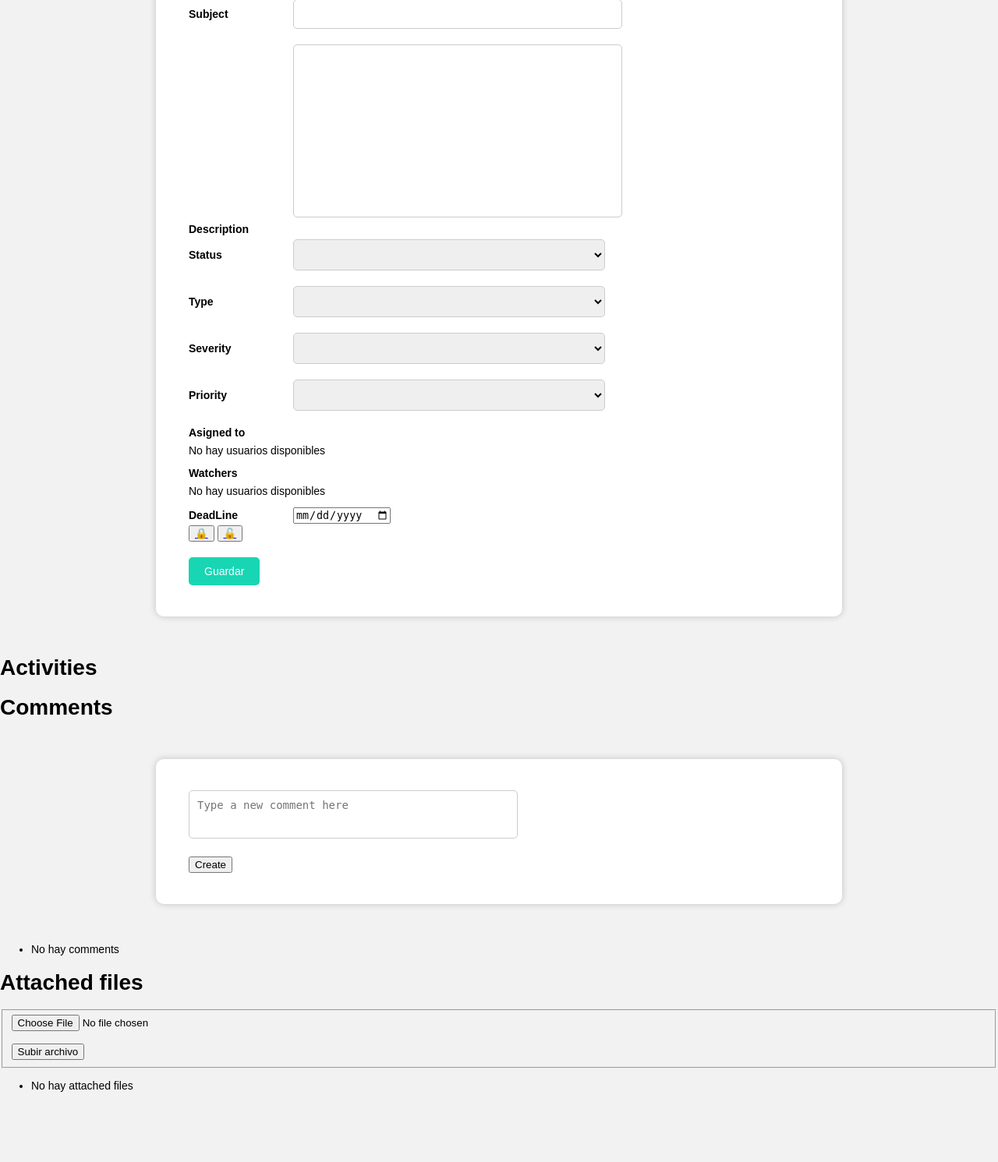
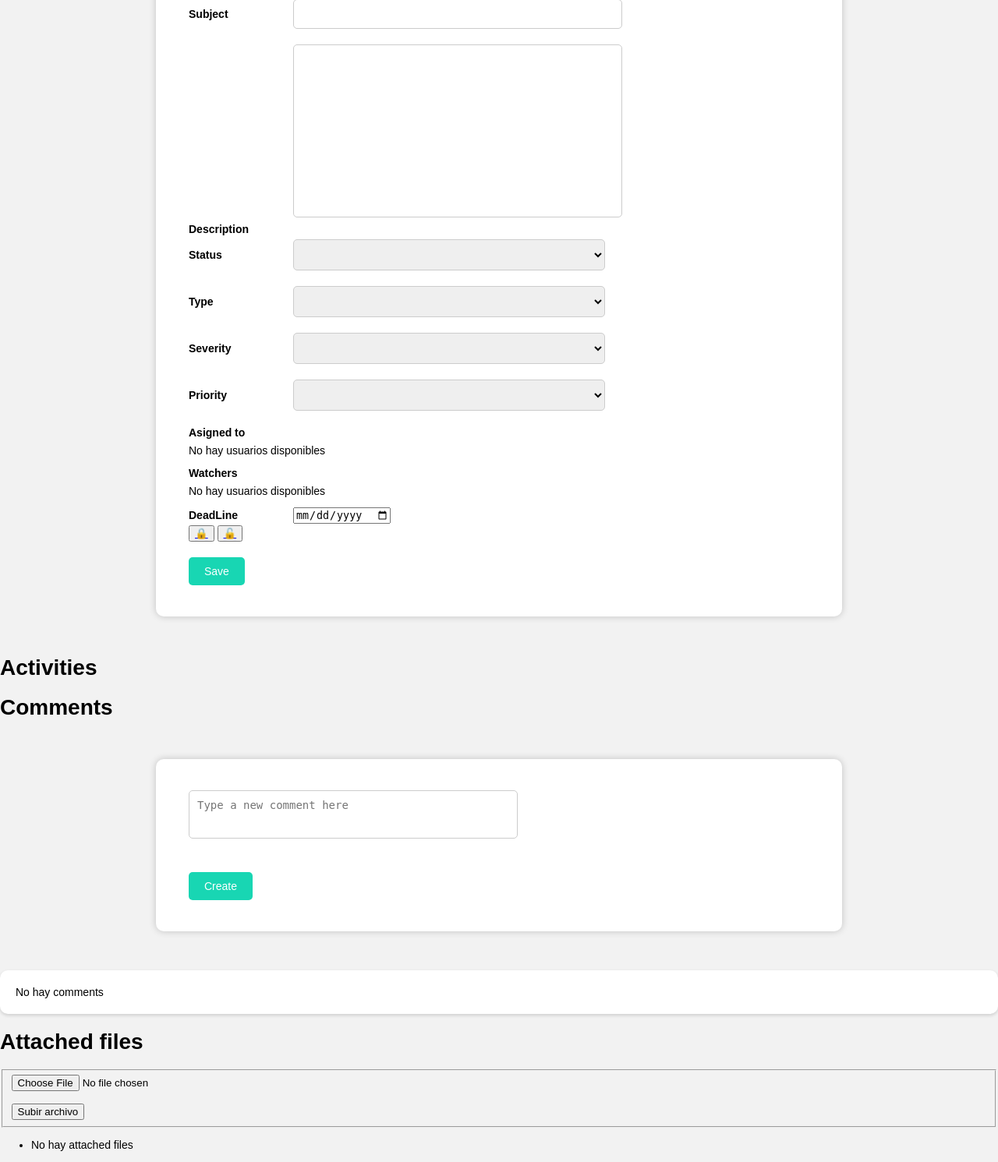
Before and after one commit to ASWPROJECT/BackEnd, a Django app: template issues/templates/issue_view.html in a window 1280 px wide. Shown: the part 91-1582 px from the top of the page at 78% size. Before the commit the page ends 1492 px from the top, so only its background shows below. Run offline with Django 4.2, Linux system fonts and the light colour scheme; the template is opened without the code that fills it, so the values that code supplies are empty.

Commit message:
style fixes

```diff
--- a/issues/templates/issue_view.html
+++ b/issues/templates/issue_view.html
@@ -101,7 +101,7 @@
                 {% endif %}
             </div>
             <input name="id" type="hidden" value="{{ issue.id }}" />
-            <button class="save_button">Guardar</button>
+            <button class="save_button">Save</button>
         </fieldset>
       </form>
       <h1>Activities</h1>
@@ -137,11 +137,11 @@
                 <input name="id" type="hidden" value="{{ issue.id }}" />
                 <textarea class="fs-textarea" name="Comment" placeholder="Type a new comment here" style="width: 100%; height: 40px;" required></textarea>
                 <br>
-                <input type="submit" name="create" class="create action-button" value="Create" />
+                <input type="submit" name="create" class="save_button" value="Create" />
               </fieldset>
             </form>
         </div>
-        <div>
+        <div class="activity">
             <ul>
                 {% for comment in comments %}
                 <p>{{ comment.creator_username }}</p>
```
